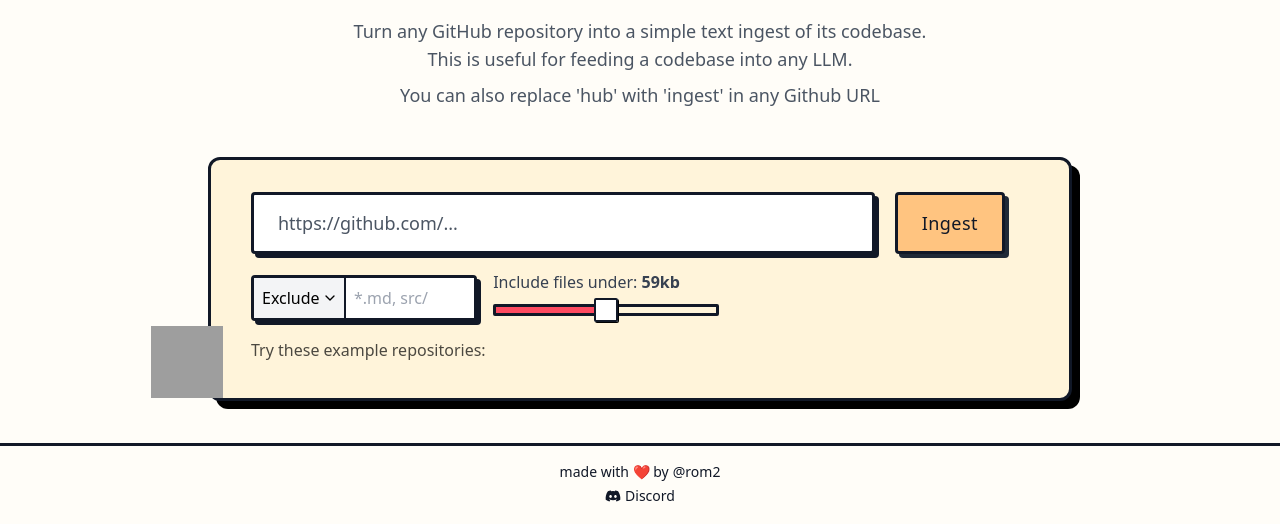
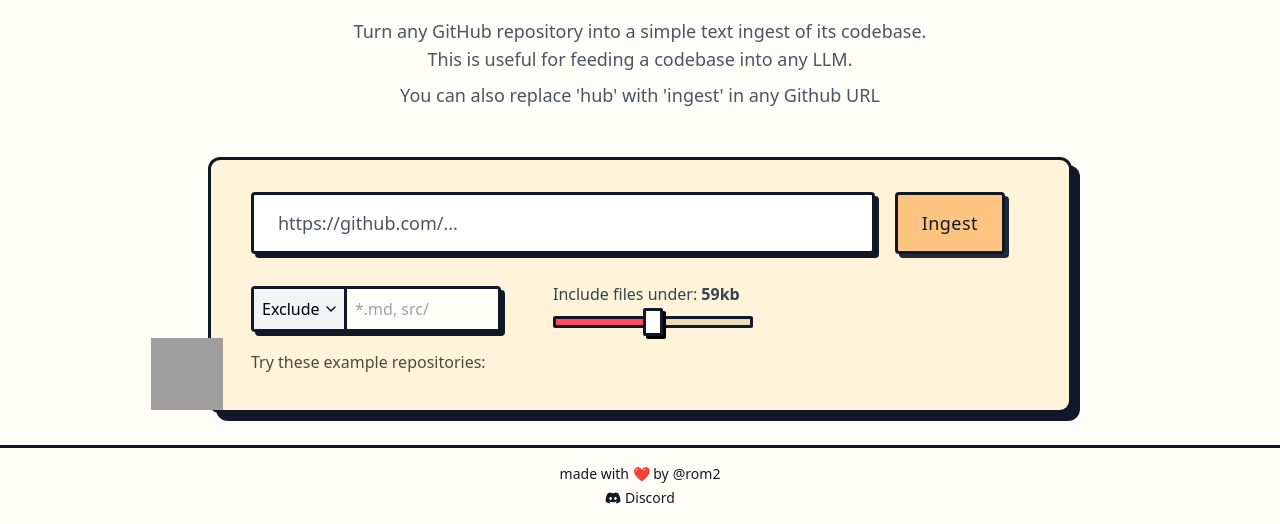
Before and after one commit to FOLKS-Tech/gitingest, a Python web app: template src/templates/index.jinja.html in a window 1280 px wide. Shown: the part 278-802 px from the top of the page. Before the commit the page ends 780 px from the top, so only its background shows below. Run offline with Jinja, Linux system fonts and the light colour scheme; the template is opened without the code that fills it, so the values that code supplies are empty; some libraries are stand-ins or nearby versions; grey boxes are pictures that could not be loaded.

Commit message:
Frontend improvements

```diff
--- a/src/config.py
+++ b/src/config.py
@@ -30,7 +30,6 @@ DEFAULT_IGNORE_PATTERNS = [
 EXAMPLE_REPOS = [
     {"name": "Gitingest", "url": "https://github.com/cyclotruc/gitingest"},
     {"name": "FastAPI", "url": "https://github.com/tiangolo/fastapi"},
-    {"name": "Ollama", "url": "https://github.com/ollama/ollama"},
     {"name": "Flask", "url": "https://github.com/pallets/flask"},
     {"name": "Tldraw", "url": "https://github.com/tldraw/tldraw"},
     {"name": "ApiAnalytics", "url": "https://github.com/tom-draper/api-analytics"},
--- a/src/templates/components/github_form.jinja.html
+++ b/src/templates/components/github_form.jinja.html
@@ -1,5 +1,5 @@
 <div class="relative">
-    <div class="w-full h-full absolute inset-0 bg-black rounded-xl translate-y-2 translate-x-2"></div>
+    <div class="w-full h-full absolute inset-0 bg-gray-900 rounded-xl translate-y-2 translate-x-2"></div>
     <div class="rounded-xl relative z-20 pl-8 sm:pl-10 pr-8 sm:pr-16 py-8 border-[3px] border-gray-900 bg-[#fff4da]">
         <img src="https://cdn.devdojo.com/images/january2023/shape-1.png"
             class="absolute md:block hidden left-0 h-[4.5rem] w-[4.5rem] bottom-0 -translate-x-full ml-3">
@@ -24,16 +24,16 @@
             <input type="hidden" name="pattern" value="">
         </form>
 
-        <div class="mt-4 relative z-20 flex gap-4 items-center">
+        <div class="mt-4 relative z-20 flex flex-wrap gap-4 items-start">
             <!-- Pattern selector -->
-            <div class="w-[30%] mt-1">
+            <div class="w-[200px] sm:w-[250px] mr-9 mt-4">
                 <div class="relative">
                     <div class="w-full h-full rounded bg-gray-900 translate-y-1 translate-x-1 absolute inset-0 z-10"></div>
                     <div class="flex relative z-20 border-[3px] border-gray-900 rounded bg-white">
                         <div class="relative flex items-center">
                             <select id="pattern_type"
                                     name="pattern_type"
-                                    class="w-21 py-2 pl-2 pr-6 appearance-none bg-gray-100 focus:outline-none border-r-[2px] border-gray-900">
+                                    class="w-21 py-2 pl-2 pr-6 appearance-none bg-gray-100 focus:outline-none border-r-[3px] border-gray-900">
                                 <option value="exclude" selected>Exclude</option>
                                 <option value="include">Include</option>
                             </select>
@@ -45,12 +45,12 @@
                                id="pattern"
                                name="pattern"
                                placeholder="*.md, src/ "
-                               class="flex-1 py-2 px-2 bg-white focus:outline-none w-full">
+                               class=" py-2 px-2 bg-[#FFFDF8] focus:outline-none w-full">
                     </div>
                 </div>
             </div>
 
-            <div class="w-[30%] ">
+            <div class="w-[200px] sm:w-[200px] mt-3">
                 <label for="file_size" class="block text-gray-700 mb-1">Include files under: <span id="size_value" class="font-bold">68kb</span></label>
                 <input type="range"
                     id="file_size"
@@ -60,28 +60,28 @@
                     required
                     value="{{ default_file_size }}"
                     class="w-full h-3
-                           bg-[#FE4A60]
+                           bg-[#FAFAFA]
                            bg-no-repeat
                            bg-[length:50%_100%]
-                           bg-[#FFF4DA]
+                           bg-[#ebdbb7]
                            appearance-none
                            border-[3px]
                            border-gray-900
                            rounded-sm
                            focus:outline-none
                            bg-gradient-to-r from-[#FE4A60] to-[#FE4A60]
+                           [&::-webkit-slider-thumb]:w-5
+                           [&::-webkit-slider-thumb]:h-7
                            [&::-webkit-slider-thumb]:appearance-none
-                           [&::-webkit-slider-thumb]:w-6
-                           [&::-webkit-slider-thumb]:h-6
                            [&::-webkit-slider-thumb]:bg-white
-                           [&::-webkit-slider-thumb]:border-[3px]
-                           [&::-webkit-slider-thumb]:border-black
                            [&::-webkit-slider-thumb]:rounded-sm
                            [&::-webkit-slider-thumb]:cursor-pointer
-                           [&::-webkit-slider-thumb]:shadow-[1px_1px_0_#000]
-                           [&::-webkit-slider-thumb]:border-black
-                           [&::-webkit-slider-thumb]:shadow-[inset_0_0_0_2px_rgb(17,24,39),1px_1px_0_#000]
-                           [&::-webkit-slider-thumb]:-mr-[10px]">
+                           [&::-webkit-slider-thumb]:border-solid
+                           [&::-webkit-slider-thumb]:border-[3px]
+                           [&::-webkit-slider-thumb]:border-gray-900
+                           [&::-webkit-slider-thumb]:shadow-[3px_3px_0_#000]
+
+                           ">
             </div>
         </div>
 
@@ -92,7 +92,7 @@
             <div class="flex flex-wrap gap-2">
                 {% for example in examples %}
                 <button onclick="submitExample('{{ example.url }}')"
-                    class="px-4 py-2 bg-[#F5F5F5] hover:bg-gray-100 text-gray-900 rounded transition-colors duration-200 border-[3px] border-gray-900 relative hover:-translate-y-px hover:-translate-x-px">
+                    class="px-4 py-1 bg-[#EBDBB7] hover:bg-[#FFC480] text-gray-900 rounded transition-colors duration-200 border-[3px] border-gray-900 relative hover:-translate-y-px hover:-translate-x-px">
                     {{ example.name }}
                     </button>
                     {% endfor %}
--- a/src/templates/components/result.jinja.html
+++ b/src/templates/components/result.jinja.html
@@ -1,7 +1,7 @@
 {% if result %}
             <div class="mt-10" data-results>
                 <div class="relative">
-                    <div class="w-full h-full absolute inset-0 bg-black rounded-xl translate-y-2 translate-x-2"></div>
+                    <div class="w-full h-full absolute inset-0 bg-gray-900 rounded-xl translate-y-2 translate-x-2"></div>
                     <div class="bg-[#fafafa] rounded-xl border-[3px] border-gray-900 p-6 relative z-20 space-y-6">
                         <!-- Summary and Directory Structure -->
                         <div class="grid grid-cols-1 md:grid-cols-12 gap-6">
```
